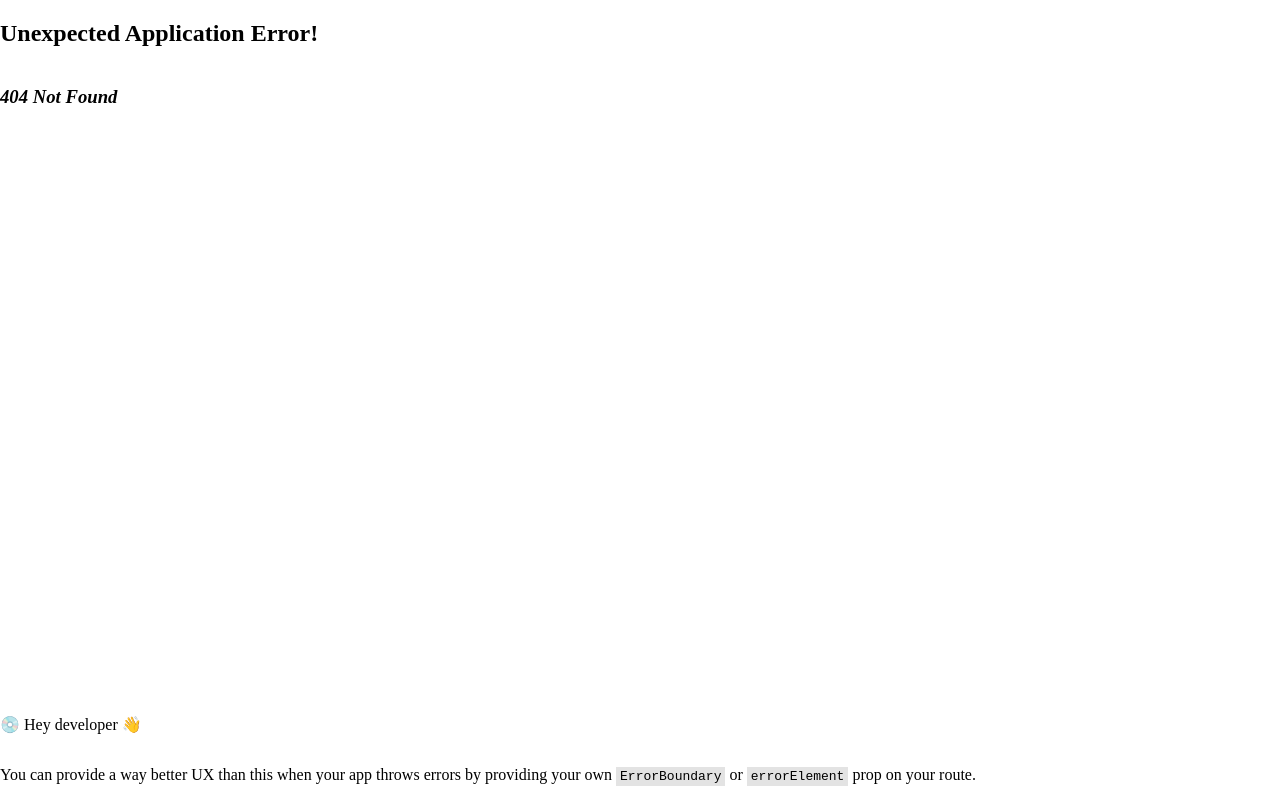
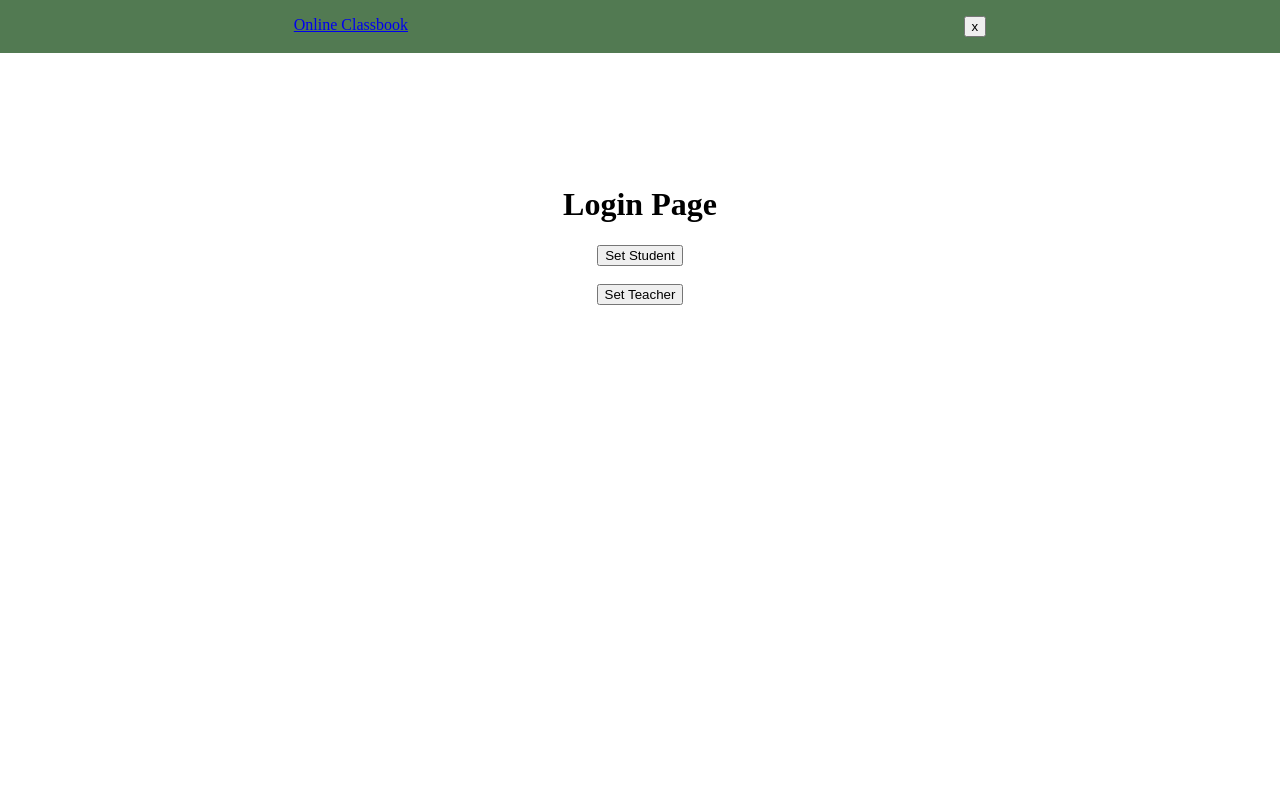
Before and after one commit to Andrei0872/online-classbook, a React (Create React App) app in the folder client/: page /login in a window 1280 px wide. Before the commit this address had no page. Built offline with nearby package versions, Linux system fonts and the light colour scheme.

Commit message:
feat: simulate user login

```diff
--- a/client/src/components/Navbar/Header.tsx
+++ b/client/src/components/Navbar/Header.tsx
@@ -1,10 +1,26 @@
+import { useNavigate } from 'react-router-dom';
+import { setCurrentUser } from '../../store/slices/user.slice';
+import { useAppDispatch, useAppSelector } from '../../utils/hooks/store';
 import './Header.css';
 
 function Header () {
+  const currentUser = useAppSelector(state => state.user.currentUser);
+  const dispatch = useAppDispatch();
+  const navigate = useNavigate();
+
+  const logoutUser = () => {
+    dispatch(setCurrentUser(null));
+    navigate('/login');
+  }
+
   return (
     <header className='header'>
       <a href="/">Online Classbook</a>
-      <button>x</button>
+      {
+        currentUser ? (
+          <button onClick={() => logoutUser()}>x</button>
+        ) : null
+      }
     </header>
   )
 }
--- a/client/src/index.tsx
+++ b/client/src/index.tsx
@@ -11,6 +11,7 @@ import StudentClass from './pages/StudentClass/StudentClass';
 import Teacher from './pages/Teacher/Teacher';
 import TeacherClass from './pages/TeacherClass/TeacherClass';
 import InspectedStudent from './pages/InspectedStudent/InspectedStudent';
+import Login from './pages/Login/Login';
 
 // TODO: lazy load.
 const router = createBrowserRouter([
@@ -33,6 +34,10 @@ const router = createBrowserRouter([
   {
     path: 'teacher/class/:id/student/:studentId',
     element: <InspectedStudent />,
+  },
+  {
+    path: '/login',
+    element: <Login />,
   }
 ]);
 
--- /dev/null
+++ b/client/src/pages/Login/Login.tsx
@@ -0,0 +1,49 @@
+import { useNavigate } from "react-router-dom";
+import Header from "../../components/Navbar/Header";
+import { setCurrentUser, UserRoles, UserState } from "../../store/slices/user.slice";
+import { useAppDispatch } from "../../utils/hooks/store";
+
+function Login () {
+  const dispatch = useAppDispatch();
+  const navigate = useNavigate();
+
+  const setUserRole = (role: UserRoles) => {
+    let user: UserState['currentUser'];
+    switch (role) {
+      case UserRoles.STUDENT: {
+        user = {
+          id: 1,
+          name: 'Student 1',
+          role: UserRoles.STUDENT,
+        };
+        break;
+      }
+      case UserRoles.TEACHER: {
+        user = {
+          id: 1,
+          name: 'Teacher 1',
+          role: UserRoles.TEACHER,
+        };
+        break;
+      }
+    }
+
+    dispatch(setCurrentUser(user));
+    navigate(role === UserRoles.STUDENT ? '/' : '/teacher');
+  }
+
+  return (
+    <>
+      <Header />
+      <main>
+        <h1>Login Page</h1>
+
+        <button onClick={() => setUserRole(UserRoles.STUDENT)}>Set Student</button>
+        <br />
+        <button onClick={() => setUserRole(UserRoles.TEACHER)}>Set Teacher</button>
+      </main>
+    </>
+  )
+}
+
+export default Login
--- a/client/src/pages/TeacherClass/TeacherClass.tsx
+++ b/client/src/pages/TeacherClass/TeacherClass.tsx
@@ -70,7 +70,7 @@ function TeacherClass() {
     if (!student) {
       return;
     }
-    debugger;
+
     addGradeToStudent({
       gradeValue: +gradeValue,
       studentClassId: student.studentClassId,
--- a/client/src/store/index.ts
+++ b/client/src/store/index.ts
@@ -1,11 +1,13 @@
 import { configureStore } from '@reduxjs/toolkit'
 import classReducer from './slices/class.slice'
 import { teacherReducer } from './slices/teacher.slice';
+import { userReducer } from './slices/user.slice';
 
 export const store = configureStore({
   reducer: {
     classes: classReducer,
     teacher: teacherReducer,
+    user: userReducer,
   }
 })
 
--- /dev/null
+++ b/client/src/store/slices/user.slice.ts
@@ -0,0 +1,37 @@
+
+import { createSlice, PayloadAction } from '@reduxjs/toolkit'
+
+export enum UserRoles {
+  TEACHER,
+  STUDENT,
+};
+
+export interface UserState {
+  currentUser: {
+    id: number;
+    name: string;
+    role: UserRoles,
+  } | null;
+}
+
+const initialState: UserState = {
+  currentUser: {
+    id: 1,
+    name: 'Teacher 1',
+    role: UserRoles.TEACHER,
+  }
+};
+
+export const userSlice = createSlice({
+  name: 'user',
+  initialState,
+  reducers: {
+    setCurrentUser (state, action: PayloadAction<UserState['currentUser'] | null>) {
+      state.currentUser = action.payload;
+    },
+  }
+});
+
+export const { setCurrentUser } = userSlice.actions;
+
+export const userReducer = userSlice.reducer;
```
